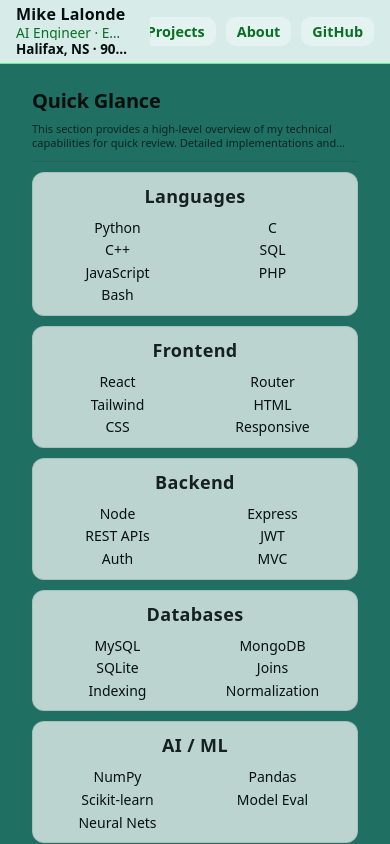
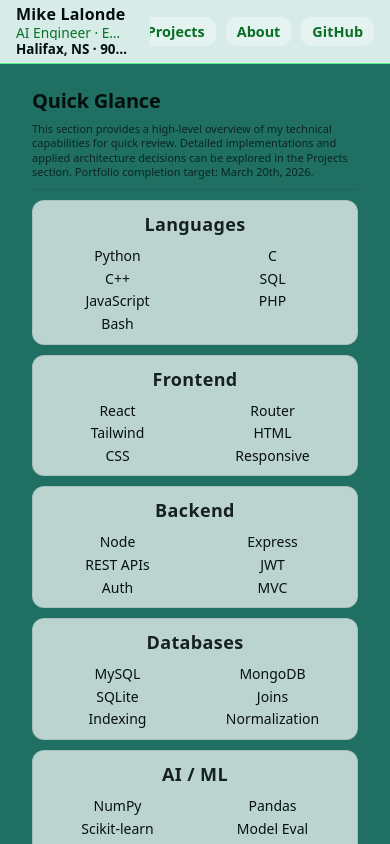
Before and after one commit to Mike-Lalonde/Mike-Lalonde.github.io, a React (Vite) app: page /#/quick-glance in a window 390 px wide. Built offline with nearby package versions, Linux system fonts and the light colour scheme.

Commit message:
done for now

```diff
--- a/src/styles/quickglance.css
+++ b/src/styles/quickglance.css
@@ -38,7 +38,7 @@
   opacity: 0.75;
 
   display: -webkit-box;
-  -webkit-line-clamp: 3;
+  /* -webkit-line-clamp: 3; */
   -webkit-box-orient: vertical;
   overflow: hidden;
 }
@@ -124,9 +124,9 @@
     gap: 10px;
   }
 
-  .quick-glance-description {
+  /* .quick-glance-description {
     -webkit-line-clamp: 2;
-  }
+  } */
 
   .quick-glance-list {
     grid-template-columns: 1fr;
```
